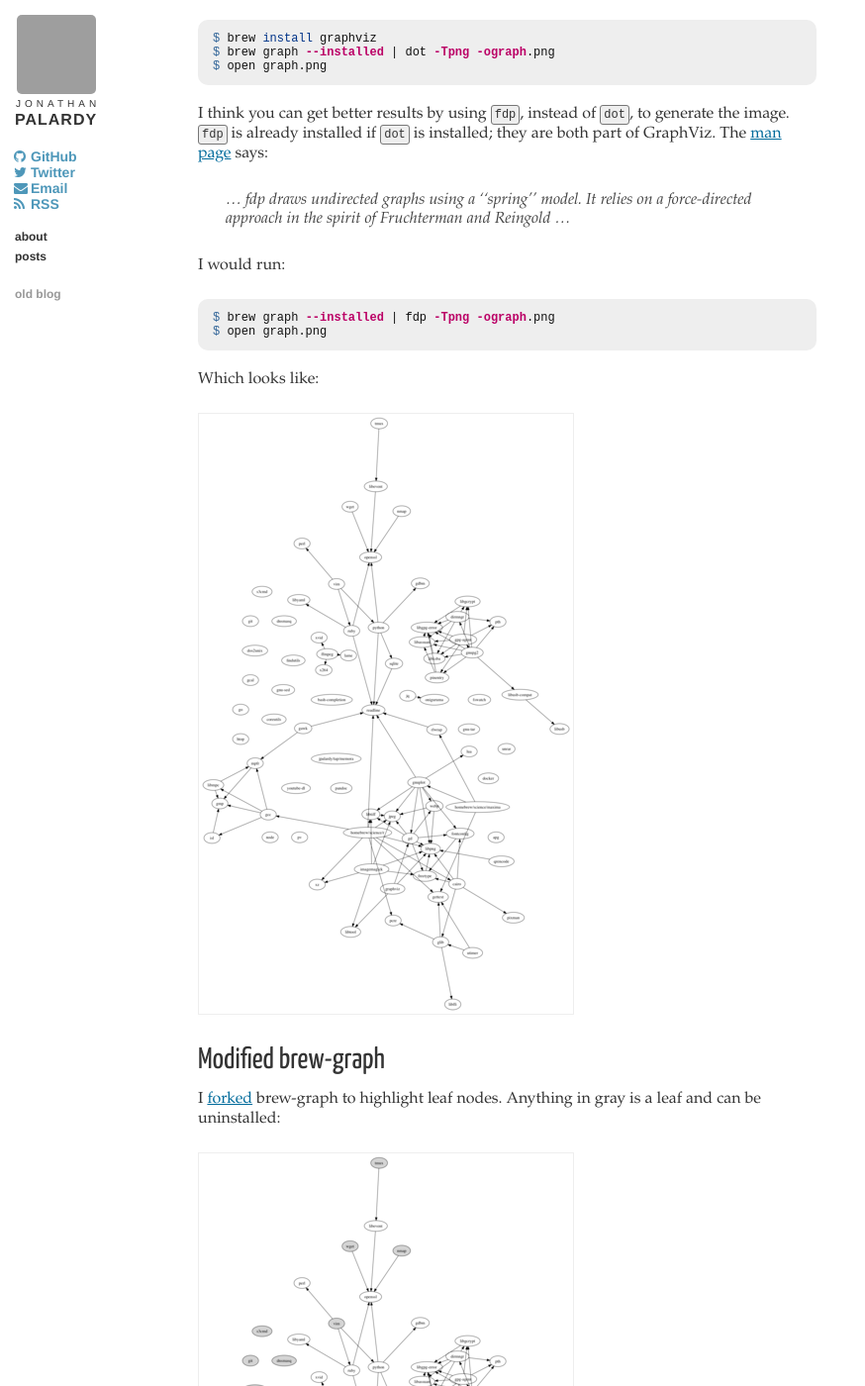
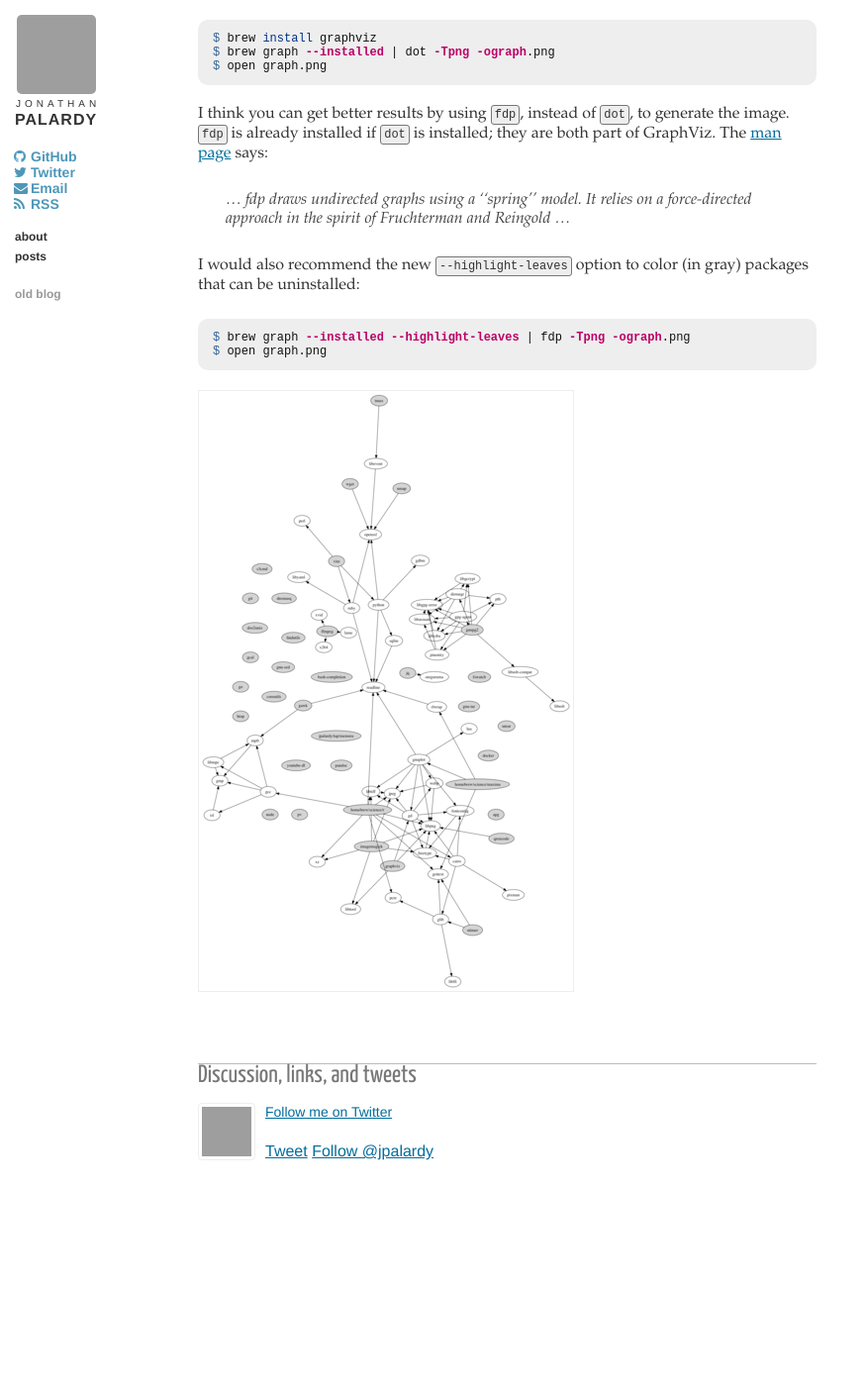
Before and after one commit to jpalardy/jpalardy.github.io, a Jekyll site: the page built from _posts/2016-12-29-untangling-your-homebrew-dependencies.markdown, in a window 1280 px wide and 1400 px high, scrolled down 2694 px. Shown: the whole window at 99% size, without its empty margins (0-874 px from the left). Built offline with Jekyll 4.4.1, drawn with Linux system fonts in a browser that asks for light colours; comment, search, counter and statistics services are not loaded; after the commit the page ends 3926 px from its top, so only the background shows below that; grey boxes are pictures that could not be loaded.

Commit message:
trim content according to brew-graph update

```diff
--- a/_posts/2016-12-29-untangling-your-homebrew-dependencies.markdown
+++ b/_posts/2016-12-29-untangling-your-homebrew-dependencies.markdown
@@ -156,21 +156,11 @@ both part of GraphViz. The [man page](https://linux.die.net/man/1/fdp) says:
 
 > ... fdp draws undirected graphs using a ''spring'' model. It relies on a force-directed approach in the spirit of Fruchterman and Reingold ...
 
-I would run:
+I would also recommend the new `--highlight-leaves` option to color (in gray) packages that can be uninstalled:
 
 {% highlight bash %}
-$ brew graph --installed | fdp -Tpng -ograph.png
+$ brew graph --installed --highlight-leaves | fdp -Tpng -ograph.png
 $ open graph.png
 {% endhighlight %}
 
-Which looks like:
-
-![brew deps as graph]({{site.url}}/assets/untangling-homebrew-dependencies/brew-deps.png)
-
-
-## Modified brew-graph
-
-I [forked](https://github.com/jpalardy/brew-graph) brew-graph to highlight leaf
-nodes. Anything in gray is a leaf and can be uninstalled:
-
 ![brew deps as graph w/ highlights]({{site.url}}/assets/untangling-homebrew-dependencies/brew-deps-hl.png)
```
